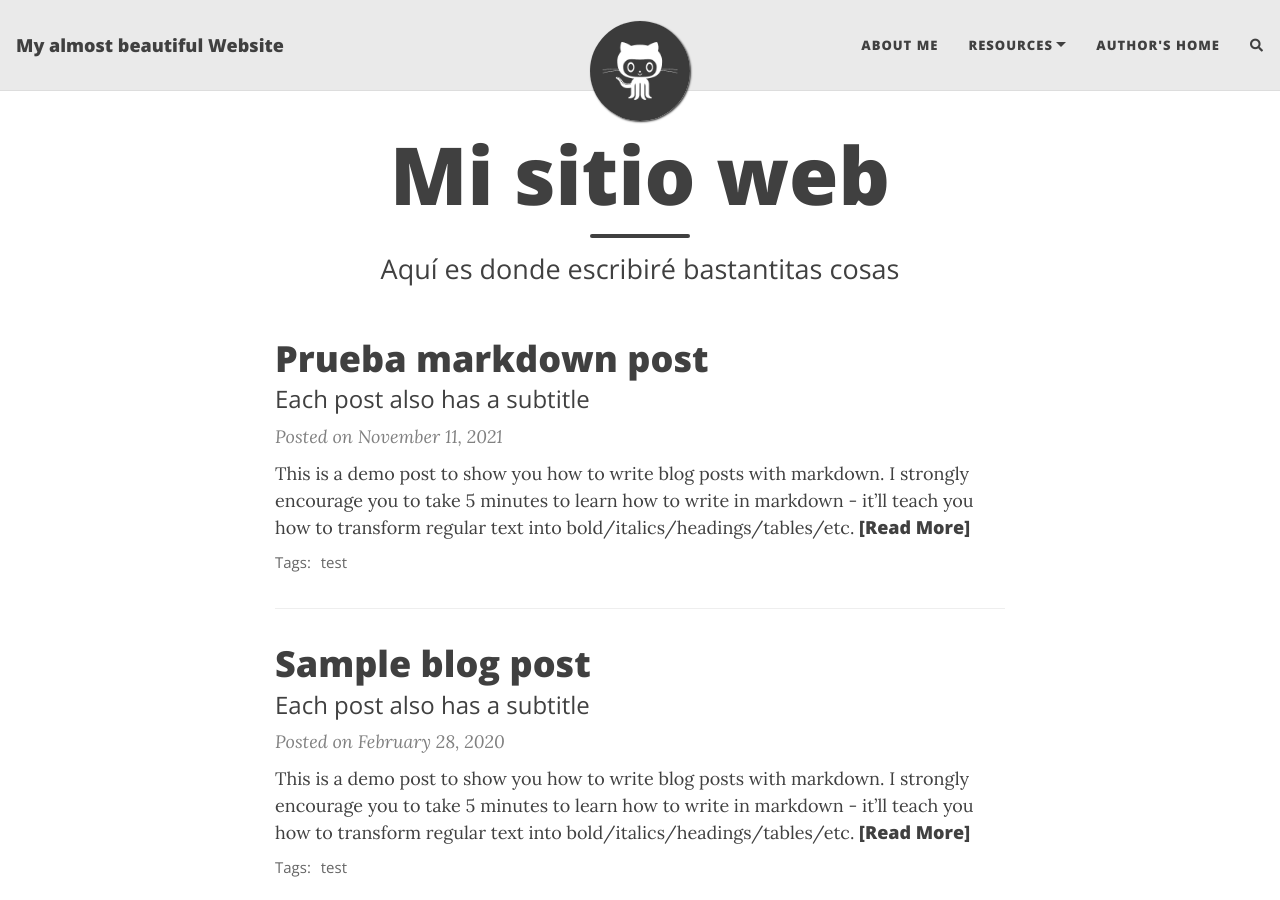
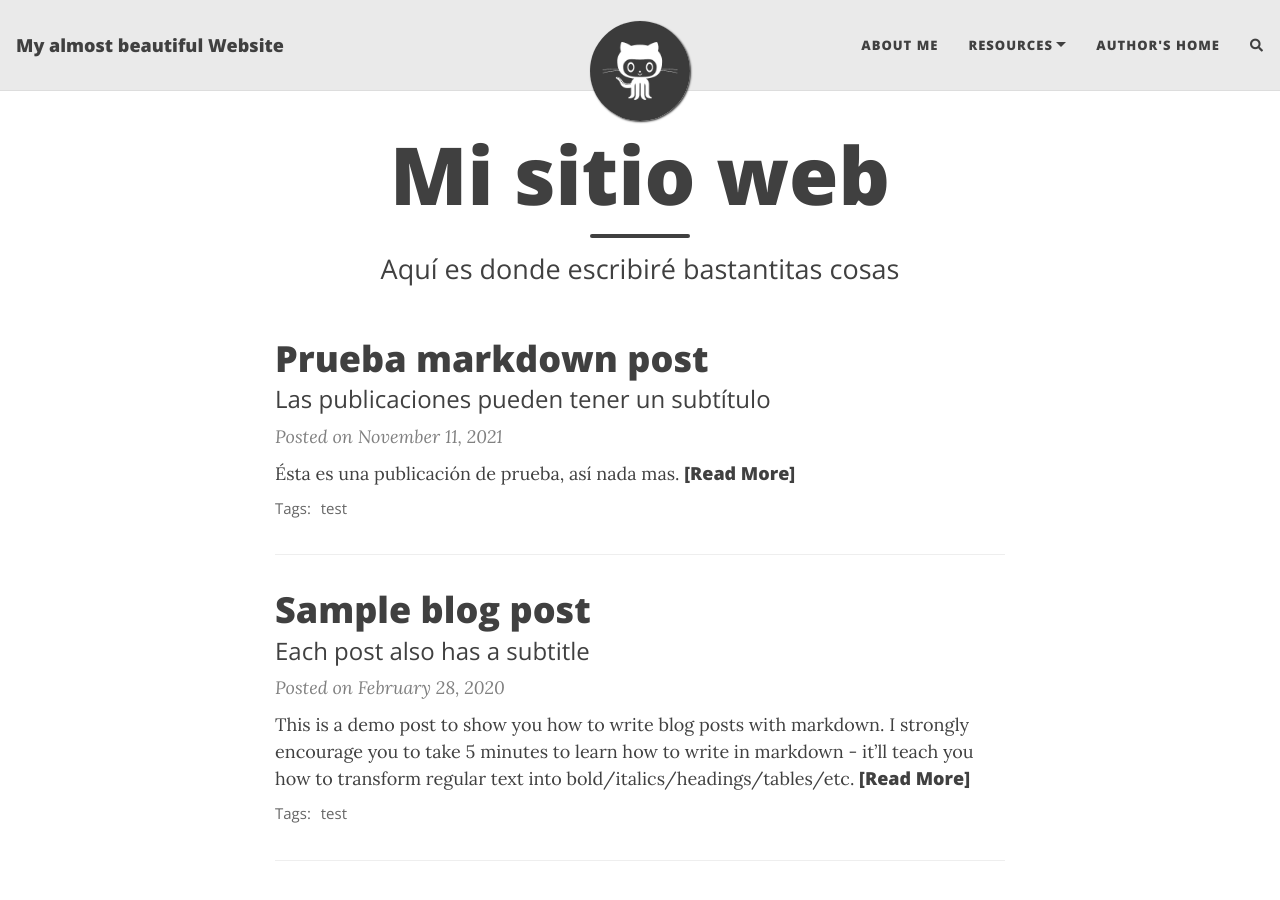
Before and after one commit to justHector/almost-beautiful-jekyll, a Jekyll site: the page built from index.html, in a window 1280 px wide and 900 px high. Built offline with Jekyll 4.4.1, drawn with Linux system fonts in a browser that asks for light colours; nearby versions of some CDN libraries; the list of posts is cut into pages by our own code; comment, search, counter and statistics services are not loaded.

Commit message:
Update 2021-11-11-prueba-markdown.md

```diff
--- a/_posts/2021-11-11-prueba-markdown.md
+++ b/_posts/2021-11-11-prueba-markdown.md
@@ -1,12 +1,14 @@
 ---
 layout: post
 title: Prueba markdown post
-subtitle: Each post also has a subtitle
+subtitle: Las publicaciones pueden tener un subtítulo
 gh-repo:  justHector/almost-beautiful-jekyll
 gh-badge: [star, fork, follow]
 tags: [test]
 comments: true
 ---
+
+Ésta es una publicación de prueba, así nada mas.
 
 This is a demo post to show you how to write blog posts with markdown.  I strongly encourage you to [take 5 minutes to learn how to write in markdown](https://markdowntutorial.com/) - it'll teach you how to transform regular text into bold/italics/headings/tables/etc.
 
```
